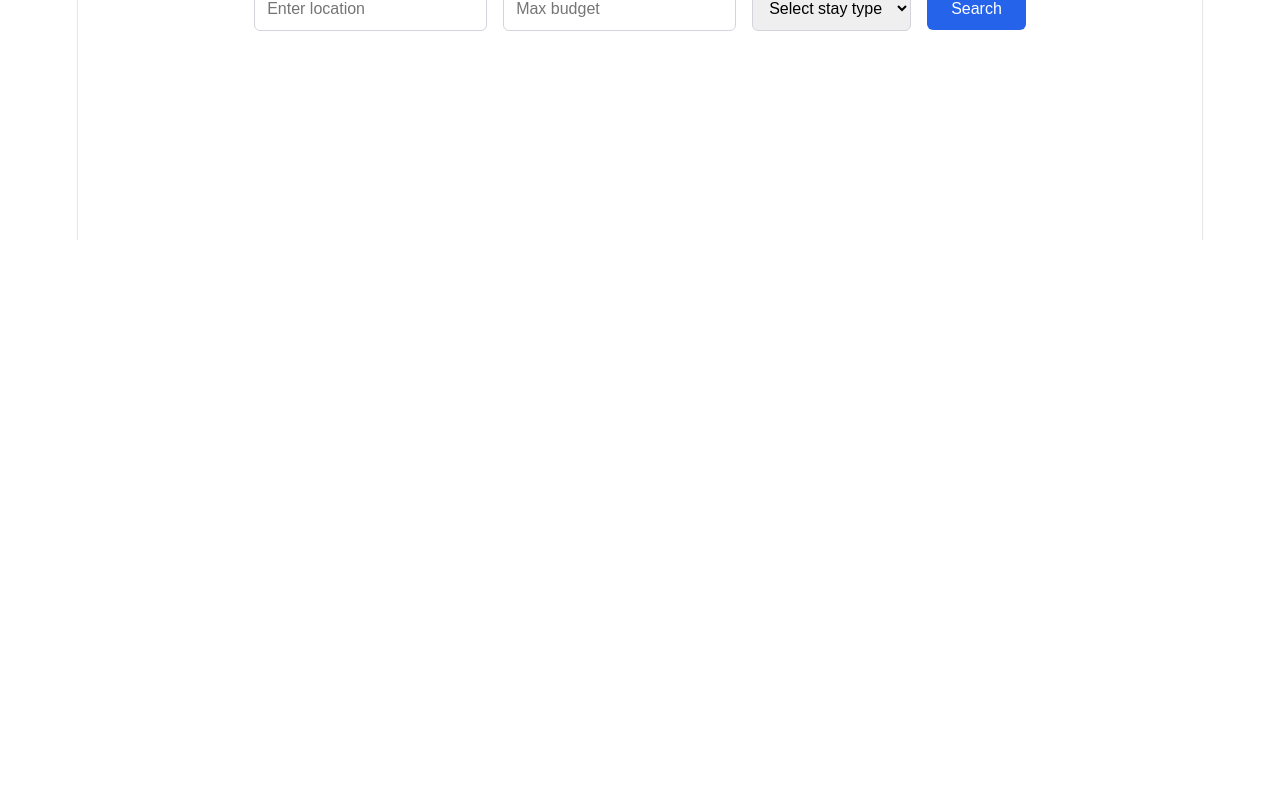
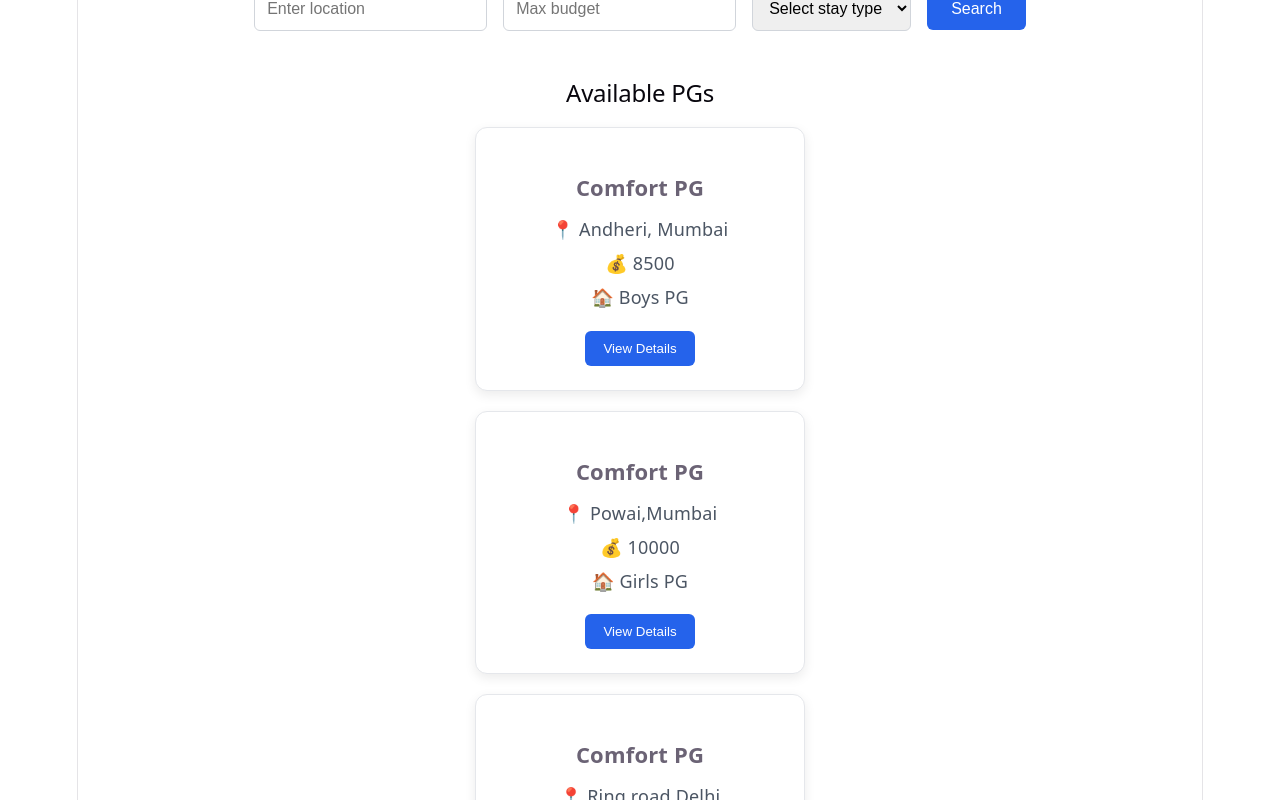
Before and after one commit to Adnanbarot/pg-finder, a React app in the folder frontend/: page / in a window 1280 px wide. Shown: the part 560-1360 px from the top of the page. Before the commit the page ends 800 px from the top, so only its background shows below. Built offline with nearby package versions, Linux system fonts and the light colour scheme; the HTML template or start-up script is replaced by a standard one.

Commit message:
Add dynamic PG listings

```diff
--- a/frontend/src/App.css
+++ b/frontend/src/App.css
@@ -182,3 +182,14 @@
     border-right-color: var(--border);
   }
 }
+section h2 {
+  text-align: center;
+  margin-top: 40px;
+  margin-bottom: 20px;
+}
+.pg-list {
+  display: flex;
+  justify-content : center;
+  gap: 20px;
+  flex-wrap: wrap;
+}
--- a/frontend/src/App.jsx
+++ b/frontend/src/App.jsx
@@ -1,13 +1,36 @@
 import Navbar from "./components/Navbar";
 import Hero from "./components/Hero";
 import SearchBox from "./components/SearchBox";
-
+import PGCard from "./components/PGCard";
 function App() {
   return (
     <div>
       <Navbar />
       <Hero />
       <SearchBox />
+      <section>
+        <h2>Available PGs</h2>
+        <div className="pg-list">
+        <PGCard
+        name="Comfort PG"
+        location="Andheri, Mumbai"
+        price="8500"
+        type="Boys PG"
+         />
+        <PGCard
+        name="Urban Stay"
+        location="Powai,Mumbai"
+        price="10000"
+        type="Girls PG"
+        />
+        <PGCard
+        name="Jantar-Mantar"
+        location="Ring road,Delhi"
+        price="10000"
+        type="Girls PG"
+        />
+        </div>
+      </section>
     </div>
   );
 }
--- /dev/null
+++ b/frontend/src/components/PGCard.css
@@ -0,0 +1,29 @@
+.pg-card {
+  width: 280px;
+  padding: 24px;
+  margin: 20px auto;
+  border: 1px solid #e5e7eb;
+  border-radius: 12px;
+  background-color: white;
+  box-shadow: 0 4px 12px rgba(0, 0, 0, 0.08);
+}
+
+.pg-card h3 {
+  margin-bottom: 16px;
+  font-size: 22px;
+}
+
+.pg-card p {
+  margin: 8px 0;
+  color: #4b5563;
+}
+
+.pg-card button {
+  margin-top: 12px;
+  padding: 10px 18px;
+  border: none;
+  border-radius: 6px;
+  background-color: #2563eb;
+  color: white;
+  cursor: pointer;
+}
--- a/frontend/src/components/PGCard.jsx
+++ b/frontend/src/components/PGCard.jsx
@@ -1,11 +1,12 @@
-function PGCard() {
+import "./PGCard.css";
+function PGCard({ name, location, price, type }) {
   return (
     <div className="pg-card">
       <h3>Comfort PG</h3>
 
-      <p>📍 Andheri, Mumbai</p>
-      <p>💰 ₹8,500 / month</p>
-      <p>🏠 Boys PG</p>
+      <p>📍 {location}</p>
+      <p>💰 {price}</p>
+      <p>🏠 {type}</p>
 
       <button>View Details</button>
     </div>
```
